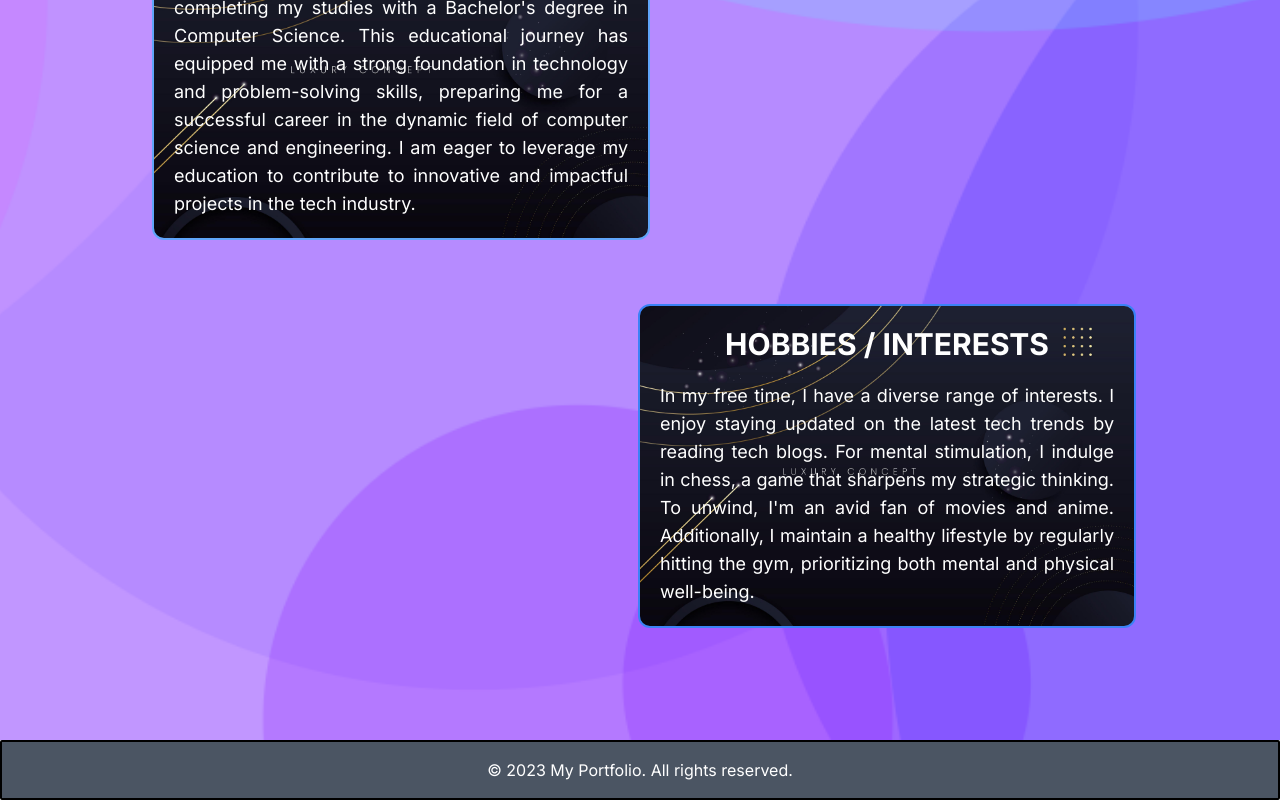
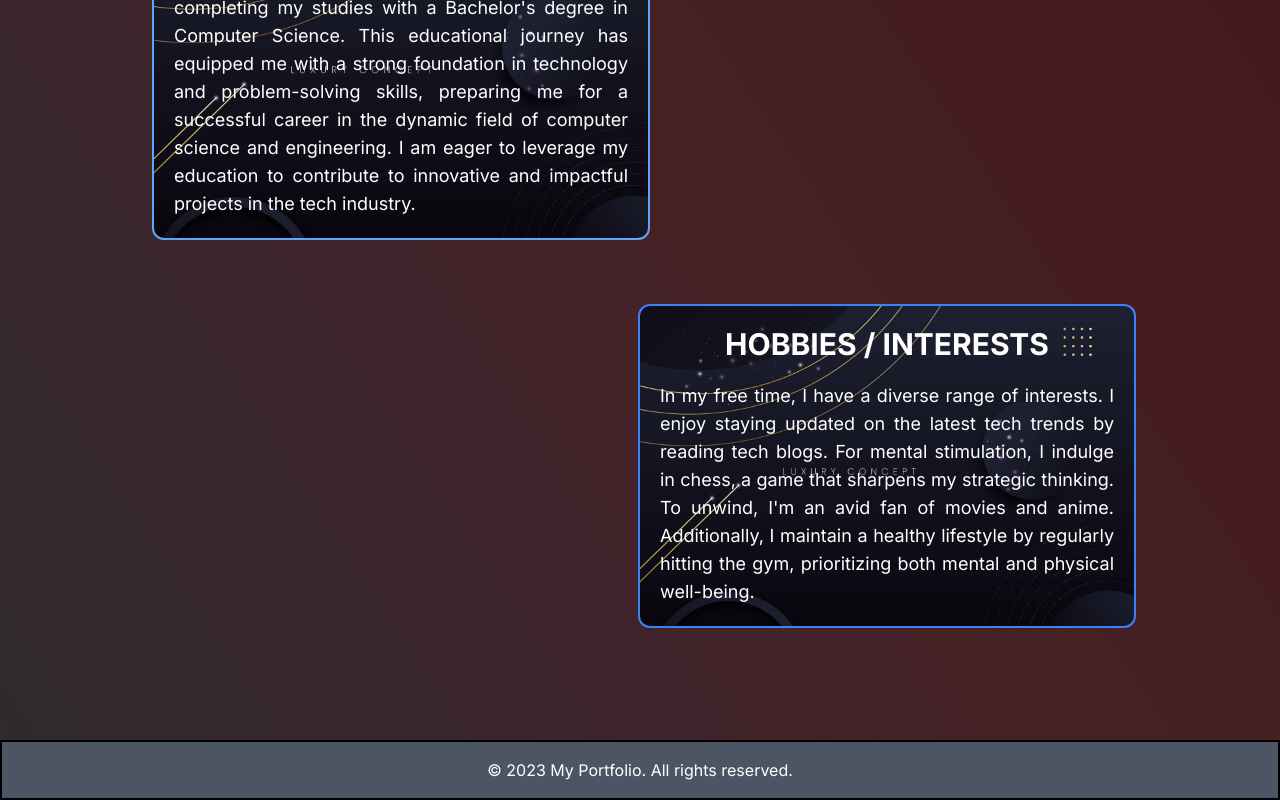
Before and after one commit to manishgupta117/manish_portfolio2, a Next.js app: page / in a window 1280 px wide. Shown: the part 1268-2068 px from the top of the page. Built offline with nearby package versions, Linux system fonts and the light colour scheme.

Commit message:
new updates

```diff
--- a/app/globals.css
+++ b/app/globals.css
@@ -7,10 +7,8 @@
   /*background: rgb(131,58,180);
   background: linear-gradient(90deg, rgba(131,58,180,1) 0%, rgba(175,23,251,1) 0%, rgba(248,179,179,1) 48%, rgba(248,179,178,0.9790849445246849) 61%, rgba(249,84,53,1) 100%, rgba(248,192,118,1) 100%, rgba(236,146,20,1) 100%);
  */
- background-image: url("../bg-img/bg_bggenerator_com.png");
-
-  /* Full height */
-  height: 100%;
+ /*background-image: url("../bg-img/bg_bggenerator_com.png");*/
+background-image: linear-gradient(to right top, #2f2a2d, #34282e, #3a262d, #40242b, #452227, #452024, #451d21, #451b1e, #41181d, #3c151b, #38131a, #331018);  height: 100%;
 
   /* Center and scale the image nicely */
   background-position: center;
--- /dev/null
+++ b/components/contact.tsx
@@ -0,0 +1,14 @@
+import React from 'react'
+import { Button } from './ui/button'
+
+const Contact = () => {
+  return (
+
+        <Button className='rounded-md' variant="outline">
+          Get In Touch
+        </Button>
+
+  )
+}
+
+export default Contact
--- a/components/nav.jsx
+++ b/components/nav.jsx
@@ -3,7 +3,7 @@ import Link from 'next/link'
 
 
 import { FontAwesomeIcon } from '@fortawesome/react-fontawesome'
-import { faLinkedin ,faGithub,faLeetCode } from '@fortawesome/free-brands-svg-icons'
+import { faLinkedin ,faGithub} from '@fortawesome/free-brands-svg-icons'
 
 export default function NavBar() {
 
--- /dev/null
+++ b/components/ui/button.tsx
@@ -0,0 +1,56 @@
+import * as React from "react"
+import { Slot } from "@radix-ui/react-slot"
+import { cva, type VariantProps } from "class-variance-authority"
+
+import { cn } from "@/lib/utils"
+
+const buttonVariants = cva(
+  "inline-flex items-center justify-center whitespace-nowrap rounded-md text-sm font-medium ring-offset-background transition-colors focus-visible:outline-none focus-visible:ring-2 focus-visible:ring-ring focus-visible:ring-offset-2 disabled:pointer-events-none disabled:opacity-50",
+  {
+    variants: {
+      variant: {
+        default: "bg-primary text-primary-foreground hover:bg-primary/90",
+        destructive:
+          "bg-destructive text-destructive-foreground hover:bg-destructive/90",
+        outline:
+          "border border-input bg-background hover:bg-accent hover:text-accent-foreground",
+        secondary:
+          "bg-secondary text-secondary-foreground hover:bg-secondary/80",
+        ghost: "hover:bg-accent hover:text-accent-foreground",
+        link: "text-primary underline-offset-4 hover:underline",
+      },
+      size: {
+        default: "h-10 px-4 py-2",
+        sm: "h-9 rounded-md px-3",
+        lg: "h-11 rounded-md px-8",
+        icon: "h-10 w-10",
+      },
+    },
+    defaultVariants: {
+      variant: "default",
+      size: "default",
+    },
+  }
+)
+
+export interface ButtonProps
+  extends React.ButtonHTMLAttributes<HTMLButtonElement>,
+    VariantProps<typeof buttonVariants> {
+  asChild?: boolean
+}
+
+const Button = React.forwardRef<HTMLButtonElement, ButtonProps>(
+  ({ className, variant, size, asChild = false, ...props }, ref) => {
+    const Comp = asChild ? Slot : "button"
+    return (
+      <Comp
+        className={cn(buttonVariants({ variant, size, className }))}
+        ref={ref}
+        {...props}
+      />
+    )
+  }
+)
+Button.displayName = "Button"
+
+export { Button, buttonVariants }
--- a/jsconfig.json
+++ b/jsconfig.json
@@ -1,5 +1,6 @@
 {
   "compilerOptions": {
+    "jsx": "react",
     "paths": {
       "@/*": ["./*"]
     }
--- /dev/null
+++ b/lib/utils.ts
@@ -0,0 +1,6 @@
+import { type ClassValue, clsx } from "clsx"
+import { twMerge } from "tailwind-merge"
+
+export function cn(...inputs: ClassValue[]) {
+  return twMerge(clsx(inputs))
+}
--- a/next.config.js
+++ b/next.config.js
@@ -1,4 +1,8 @@
 /** @type {import('next').NextConfig} */
-const nextConfig = {}
+const nextConfig = {
+    images: {
+        domains: ["uploads-ssl.webflow.com"]
+     }
+}
 
 module.exports = nextConfig
--- a/tailwind.config.js
+++ b/tailwind.config.js
@@ -1,18 +1,77 @@
 /** @type {import('tailwindcss').Config} */
 module.exports = {
+  darkMode: ["class"],
   content: [
-    './pages/**/*.{js,ts,jsx,tsx,mdx}',
-    './components/**/*.{js,ts,jsx,tsx,mdx}',
-    './app/**/*.{js,ts,jsx,tsx,mdx}',
+    './pages/**/*.{js,jsx,ts,tsx,mdx}',
+    './components/**/*.{js,jsx,ts,tsx,mdx}',
+    './app/**/*.{js,jsx,ts,tsx,mdx}',
+    './src/**/*.{js,jsx,ts,tsx,mdx}',
   ],
+  prefix: "",
   theme: {
+    container: {
+      center: true,
+      padding: "2rem",
+      screens: {
+        "2xl": "1400px",
+      },
+    },
     extend: {
-      backgroundImage: {
-        'gradient-radial': 'radial-gradient(var(--tw-gradient-stops))',
-        'gradient-conic':
-          'conic-gradient(from 180deg at 50% 50%, var(--tw-gradient-stops))',
+      colors: {
+        border: "hsl(var(--border))",
+        input: "hsl(var(--input))",
+        ring: "hsl(var(--ring))",
+        background: "hsl(var(--background))",
+        foreground: "hsl(var(--foreground))",
+        primary: {
+          DEFAULT: "hsl(var(--primary))",
+          foreground: "hsl(var(--primary-foreground))",
+        },
+        secondary: {
+          DEFAULT: "hsl(var(--secondary))",
+          foreground: "hsl(var(--secondary-foreground))",
+        },
+        destructive: {
+          DEFAULT: "hsl(var(--destructive))",
+          foreground: "hsl(var(--destructive-foreground))",
+        },
+        muted: {
+          DEFAULT: "hsl(var(--muted))",
+          foreground: "hsl(var(--muted-foreground))",
+        },
+        accent: {
+          DEFAULT: "hsl(var(--accent))",
+          foreground: "hsl(var(--accent-foreground))",
+        },
+        popover: {
+          DEFAULT: "hsl(var(--popover))",
+          foreground: "hsl(var(--popover-foreground))",
+        },
+        card: {
+          DEFAULT: "hsl(var(--card))",
+          foreground: "hsl(var(--card-foreground))",
+        },
+      },
+      borderRadius: {
+        lg: "var(--radius)",
+        md: "calc(var(--radius) - 2px)",
+        sm: "calc(var(--radius) - 4px)",
+      },
+      keyframes: {
+        "accordion-down": {
+          from: { height: "0" },
+          to: { height: "var(--radix-accordion-content-height)" },
+        },
+        "accordion-up": {
+          from: { height: "var(--radix-accordion-content-height)" },
+          to: { height: "0" },
+        },
+      },
+      animation: {
+        "accordion-down": "accordion-down 0.2s ease-out",
+        "accordion-up": "accordion-up 0.2s ease-out",
       },
     },
   },
-  plugins: [],
+  plugins: [require("tailwindcss-animate")],
 }
```
Also changed, not shown: app/page.jsx (+10 -8 lines), package.json (+7 -1 lines), components.json (added), 1 other file (tests, documents, lock files or other folders).
